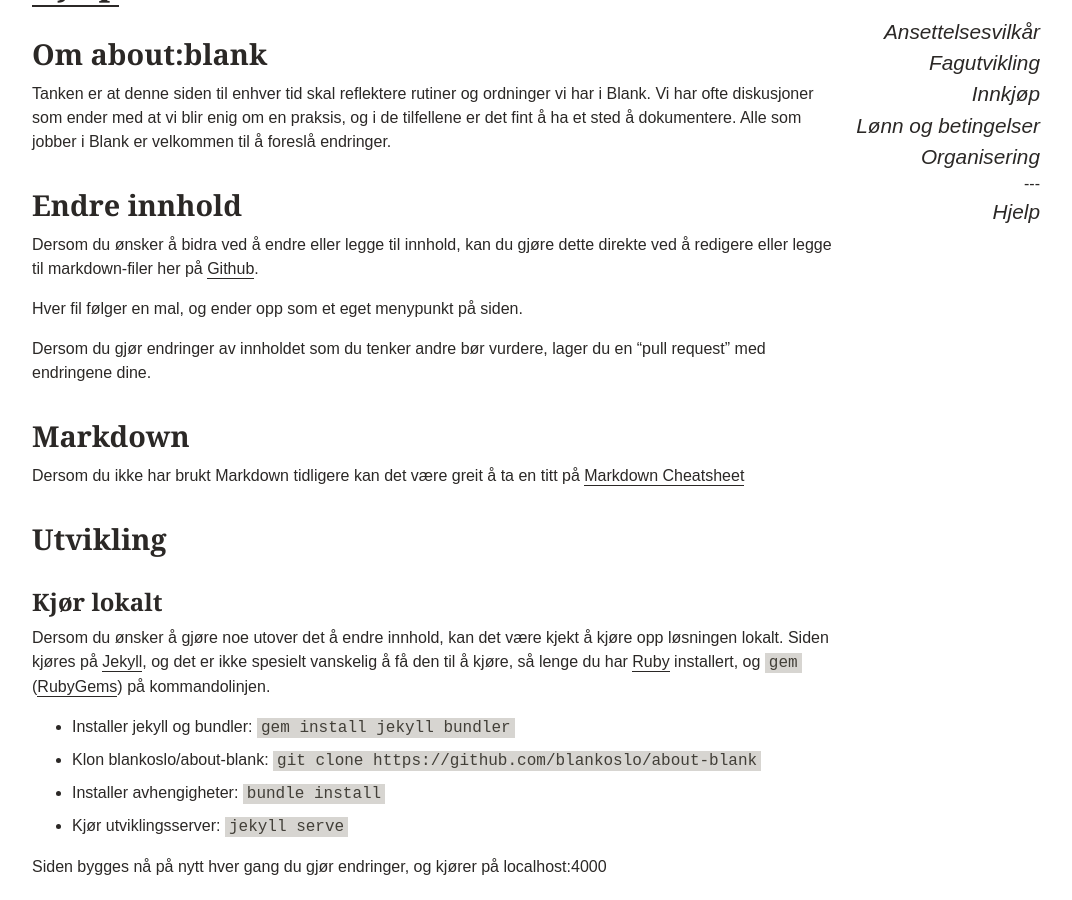
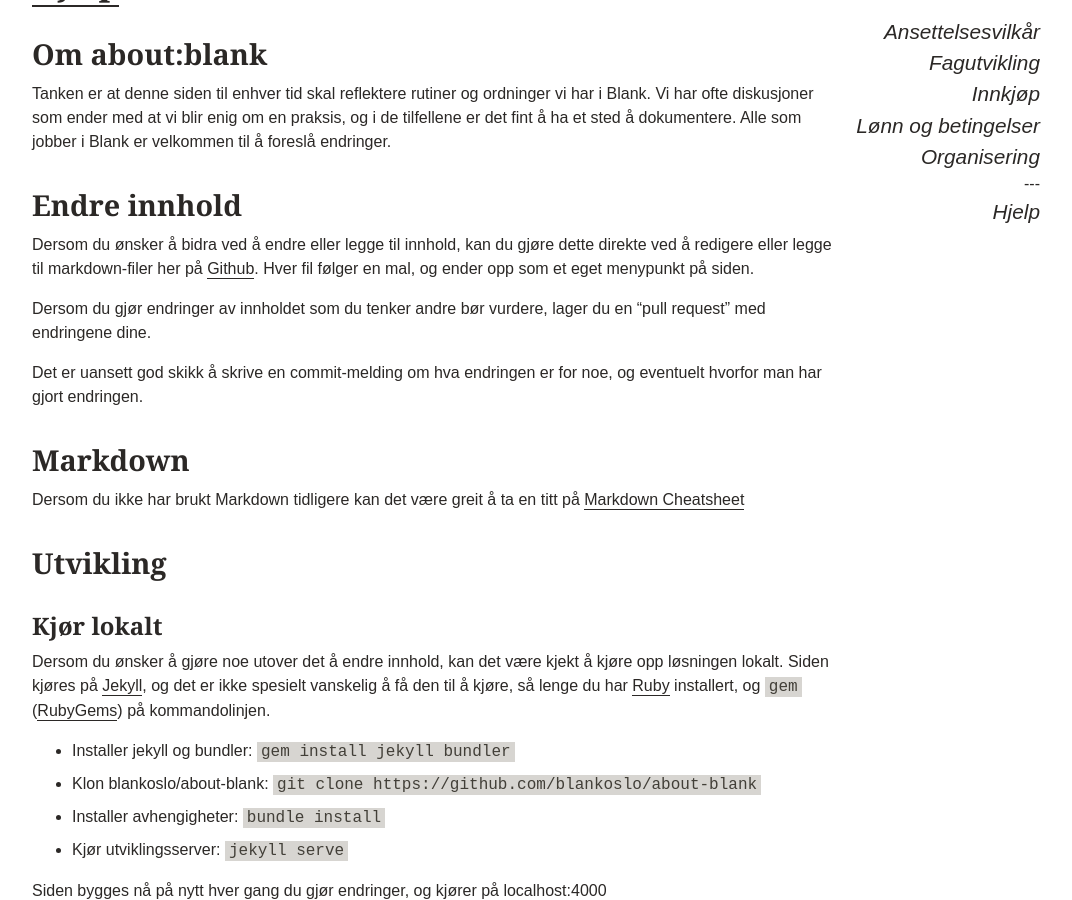
Before and after one commit to blankoslo/about-blank, a Jekyll site: the page built from index.md, in a window 1280 px wide and 900 px high, scrolled down 5229 px. Shown: the whole window, without its empty margins (208-1280 px from the left). Built offline with Jekyll 4.4.1, drawn with Linux system fonts in a browser that asks for light colours.

Commit message:
Add a sentence to hjelp paragraph about commits

```diff
--- a/content/hjelp.md
+++ b/content/hjelp.md
@@ -10,11 +10,11 @@ Tanken er at denne siden til enhver tid skal reflektere rutiner og ordninger vi
 
 ## Endre innhold
 
-Dersom du ønsker å bidra ved å endre eller legge til innhold, kan du gjøre dette direkte ved å redigere eller legge til markdown-filer her på [Github](https://github.com/blankoslo/about-blank/tree/master/content).
-
-Hver fil følger en mal, og ender opp som et eget menypunkt på siden.
+Dersom du ønsker å bidra ved å endre eller legge til innhold, kan du gjøre dette direkte ved å redigere eller legge til markdown-filer her på [Github](https://github.com/blankoslo/about-blank/tree/master/content). Hver fil følger en mal, og ender opp som et eget menypunkt på siden.
 
 Dersom du gjør endringer av innholdet som du tenker andre bør vurdere, lager du en "pull request" med endringene dine.
+
+Det er uansett god skikk å skrive en commit-melding om hva endringen er for noe, og eventuelt hvorfor man har gjort endringen.
 
 ## Markdown
 
```
